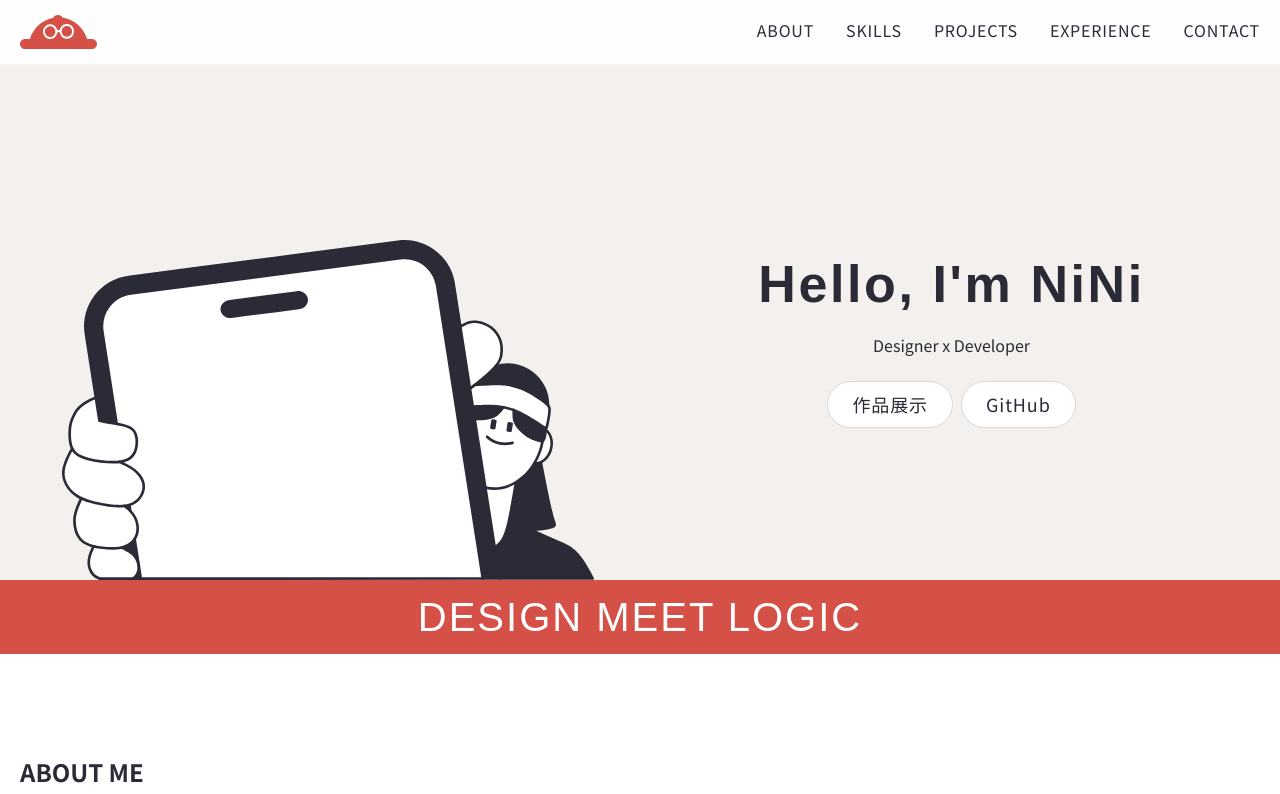
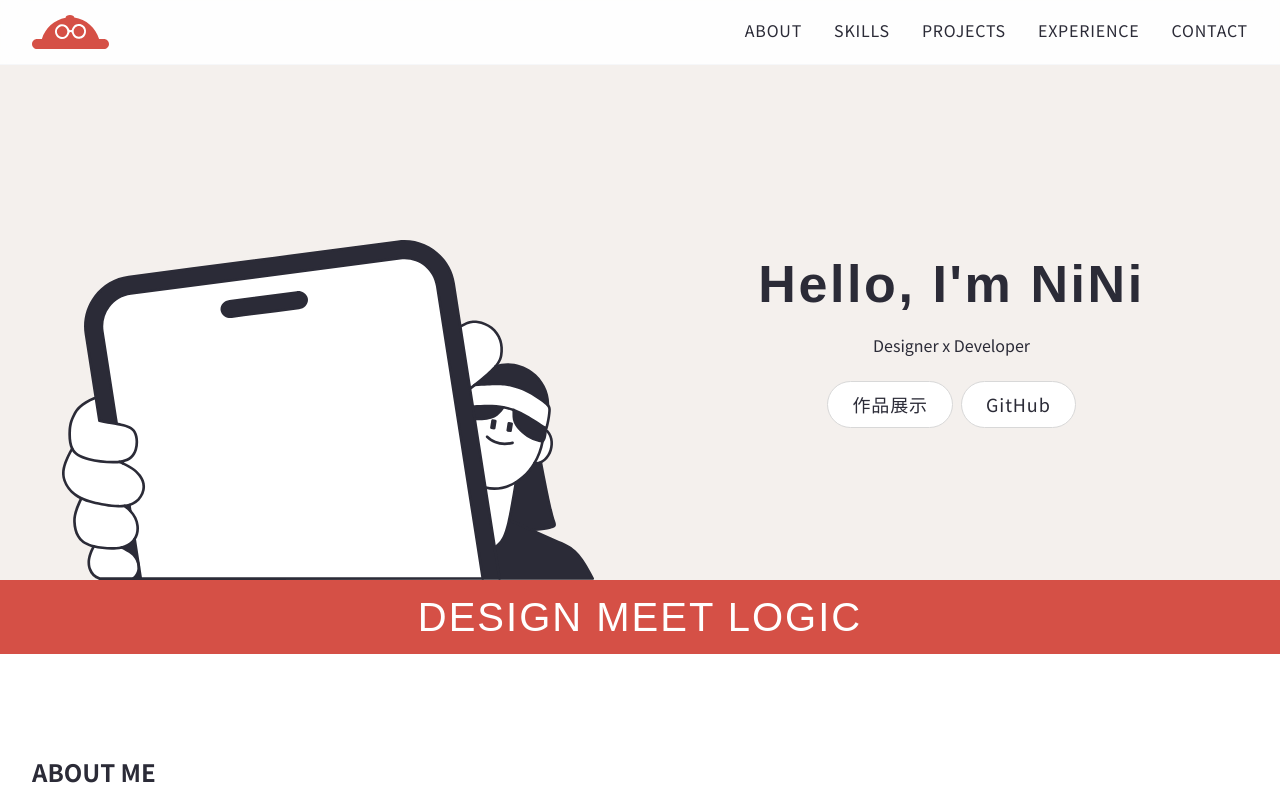
Before and after one commit to NLeeii/portfolio, a Vue app: page / in a window 1280 px wide. Shown: the top 794 px of the page. Built offline with nearby package versions, Linux system fonts and the light colour scheme; a web font is replaced by a local one.

Commit message:
build: 調整contanier padding、調整display4字體大小

```diff
--- a/src/styles/_typography.scss
+++ b/src/styles/_typography.scss
@@ -55,7 +55,7 @@ $letterSpacing: 0.05em;
 
 // 展示用字 4 (32px) - 粗體
 @mixin display4 {
-  font-size: 32px;
+  font-size: 36px;
   font-family: $font_family_display;
   line-height: $lineHeightHeading;
   letter-spacing: $letterSpacing;
--- a/src/styles/main.scss
+++ b/src/styles/main.scss
@@ -5,8 +5,9 @@
 // 通用class
 .container {
   width: 100%;
-  max-width: 1240px;
+  max-width: 1300px;
   margin: 0 auto;
+  padding: 0 32px;
 
   // @include mobile {
   //   padding: 0;
```
